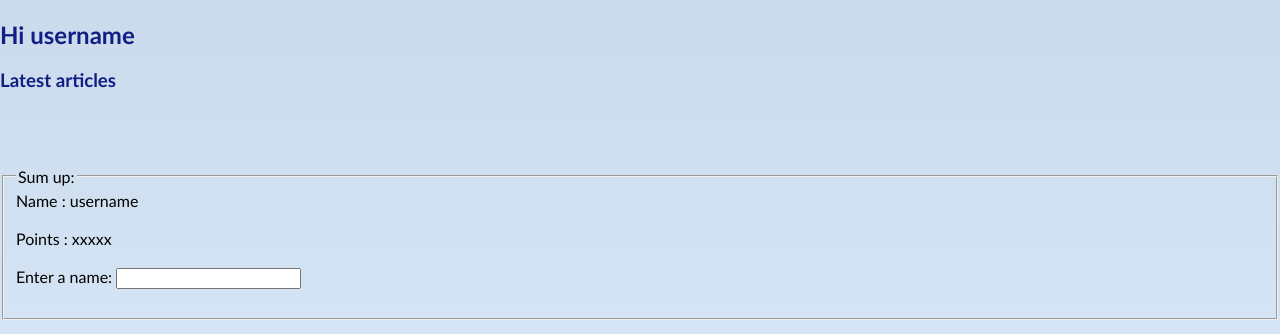
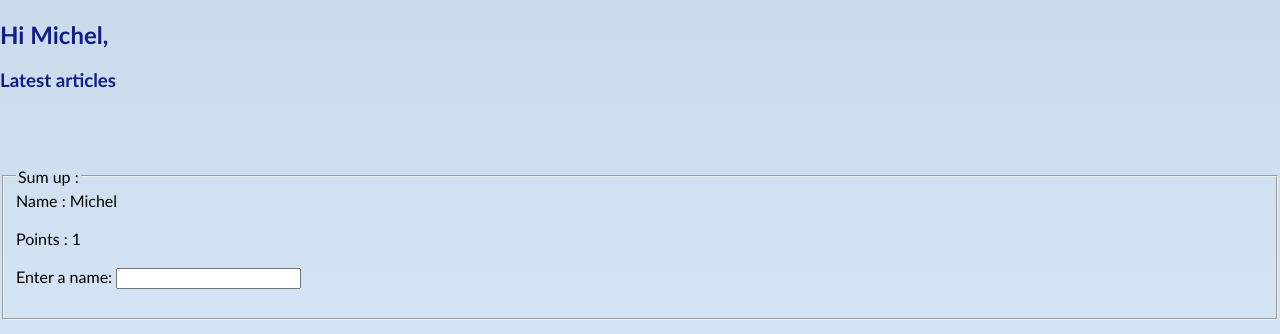
Before and after one commit to NinaKaveh/ecosphere-web-app, a PHP site: page /View/user/user_homepage.php in a window 1280 px wide. Shown: the part 112-446 px from the top of the page. Run offline with PHP 8.4, Linux system fonts and the light colour scheme; a user stored in the database is signed in.

Commit message:
Update user_homepage.php
Ajout de la personalisation en fonction de la session

```diff
--- a/View/user/user_homepage.php
+++ b/View/user/user_homepage.php
@@ -16,16 +16,16 @@
 
 <main>
     <section id="articles">
-        <h1>Hi <?php echo "username"; ?></h1>
+        <h1>Hi <?php $first_name = explode(' ',$_SESSION['name']); echo $first_name[0];?>,</h1>
         <h3>Latest articles</h3>
         <br><br><br>
     </section>
 
     <section id="user_points">
         <fieldset class="points">
-            <legend>Sum up:</legend>
-            <label>Name : <?php echo "username"; ?></label><br><br>
-            <label>Points : <?php echo "xxxxx"; ?></label><br><br>
+            <legend>Sum up :</legend>
+            <label>Name : <?php echo $_SESSION['name']; ?></label><br><br>
+            <label>Points : <?php echo $_SESSION['xp']; ?></label><br><br>
             <label for="search">Enter a name:</label>
             <input type="text" id="search" name="search_user"><br><br>
         </fieldset>
```
